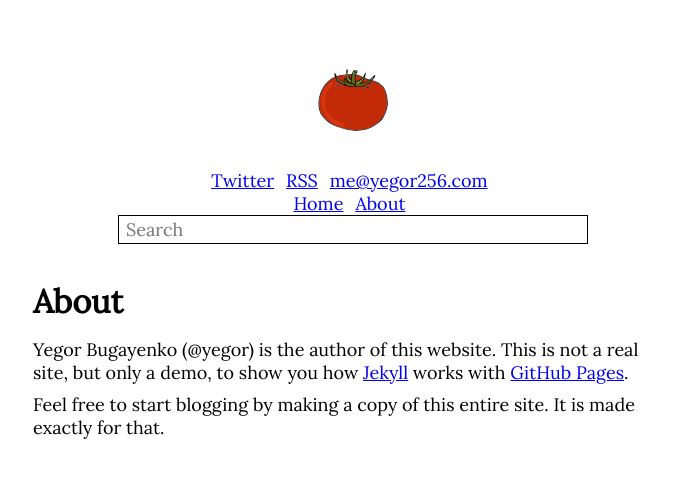
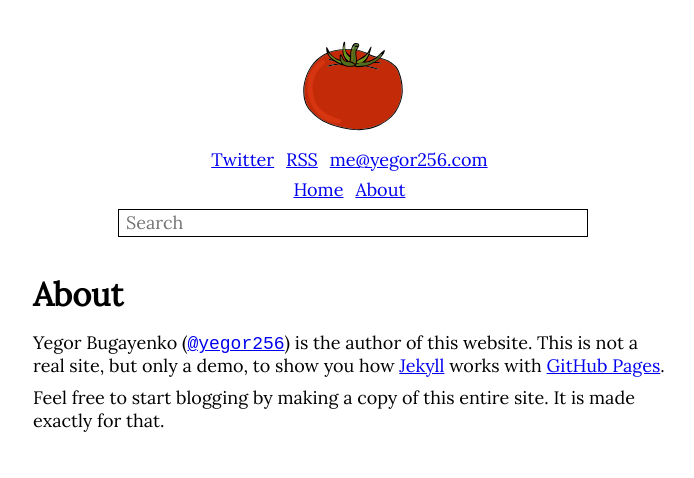
Before and after one commit to yegor256/bloghacks, a Jekyll site: the page built from about.md, in a window 1280 px wide. Shown: the top 478 px of the page, without its empty margins (287-981 px from the left). Built offline with Jekyll 4.4.1, drawn with Linux system fonts in a browser that asks for light colours.

Commit message:
more texts

```diff
--- a/about.md
+++ b/about.md
@@ -4,7 +4,7 @@
 permalink: /about.html
 ---
 
-Yegor Bugayenko (@yegor) is the author of this
+Yegor Bugayenko ([`@yegor256`](https://github.com/yegor256)) is the author of this
 website. This is not a real site, but only a demo, to
 show you how [Jekyll](https://jekyllrb.com/) works
 with [GitHub Pages](https://pages.github.com/).
--- a/css/main.scss
+++ b/css/main.scss
@@ -34,10 +34,11 @@
     max-width: 100%;
   }
   .photo {
-    width: 128px;
-    height: 128px;
+    width: 100px;
+    height: 100px;
   }
   ul {
+    margin: .4em 0;
     li {
       display: inline;
       margin-right: .4em;
@@ -63,6 +64,10 @@
   }
 }
 
+code {
+  font-family: monospace;
+}
+
 .disqus {
   margin-top: 3em;
 }
```
Also changed, not shown: images/tomato.svg.
